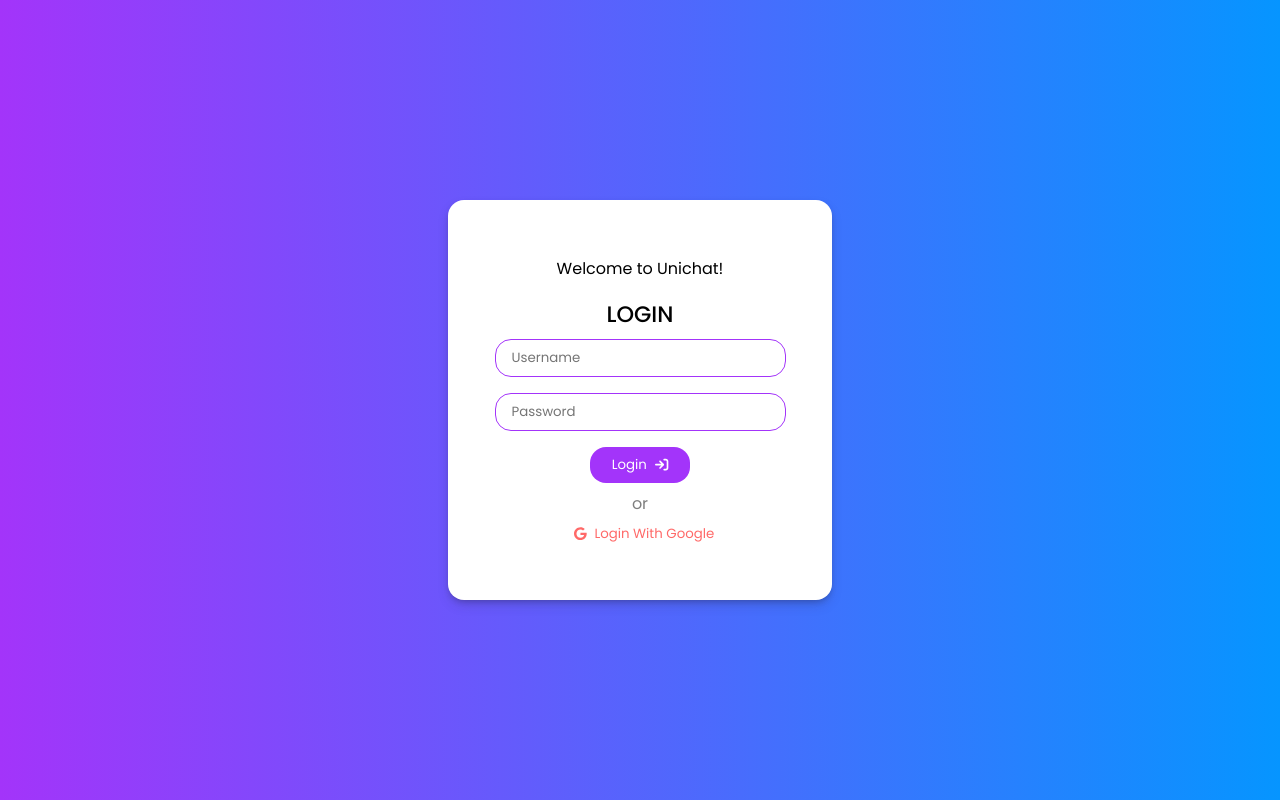
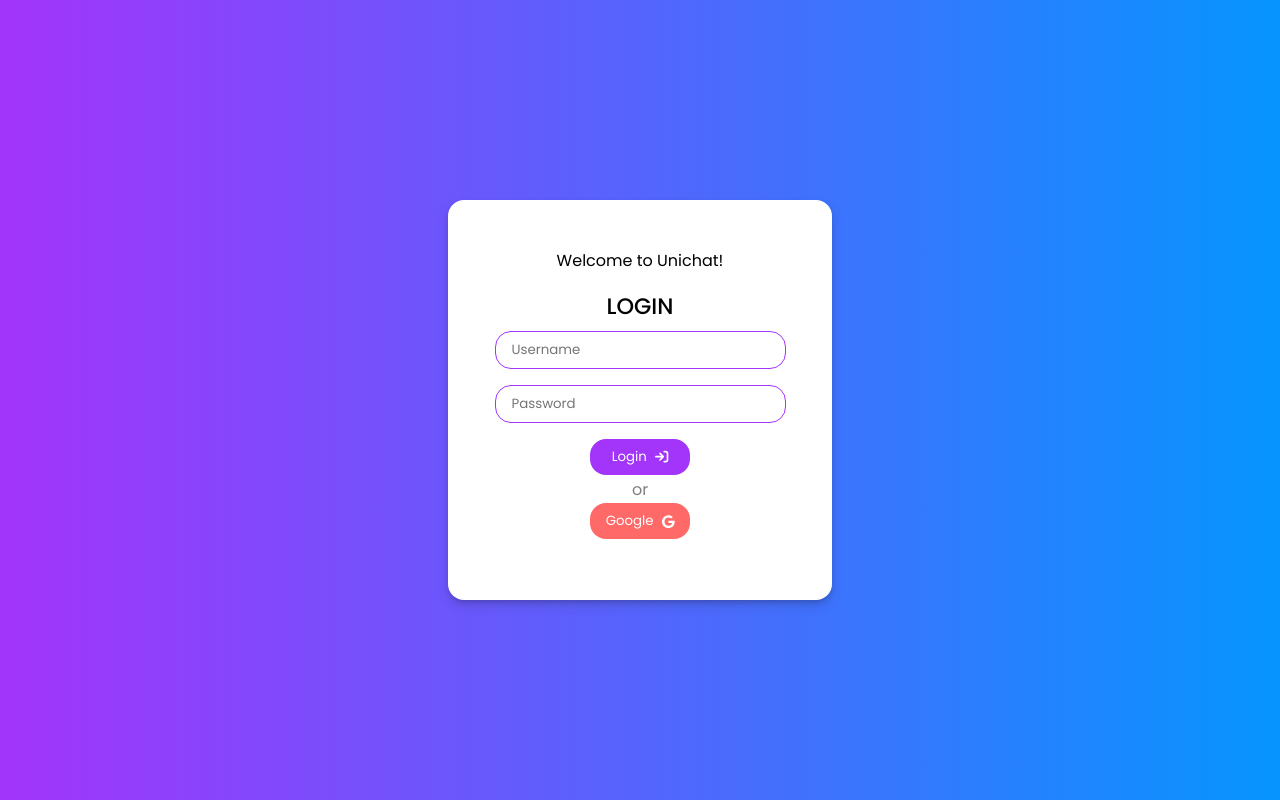
Before and after one commit to mouu7amed/react-chat-app, a React (Create React App) app: page / in a window 1280 px wide. Built offline with nearby package versions, Linux system fonts and the light colour scheme; no server answers.

Commit message:
adding some fixes

```diff
--- a/src/components/Chats.jsx
+++ b/src/components/Chats.jsx
@@ -5,6 +5,7 @@
 import { useAuth } from "../utilities/Auth";
 import axios from "axios";
 import { Loading } from "./Loading";
+import { Login } from "./Login";
 
 export const Chats = () => {
   const [loading, setLoading] = useState(true);
@@ -27,9 +28,9 @@
     axios
       .get("https://api.chatengine.io/users/me/", {
         headers: {
-          "public-key": "7a065370-7133-4734-8bbe-bc95c44fc8cf",
-          "user-name": user.email,
-          "user-secret": user.uid,
+          "Project-ID": "7a065370-7133-4734-8bbe-bc95c44fc8cf",
+          "User-Name": user.email,
+          "User-Secret": user.uid,
         },
       })
       .then(() => {
@@ -78,7 +79,7 @@
       <div className="chat-container">
         <ChatEngine
           height="calc(100vh - 70px)"
-          publicKey={process.env.REACT_APP_CHAT_ENGINE_ID}
+          projectID={process.env.REACT_APP_CHAT_ENGINE_ID}
           userName={user.email}
           userSecret={user.uid}
         />
--- a/src/components/Login.jsx
+++ b/src/components/Login.jsx
@@ -1,24 +1,70 @@
 import { faGoogle } from "@fortawesome/free-brands-svg-icons";
 import { faArrowRightToBracket } from "@fortawesome/free-solid-svg-icons";
 import { FontAwesomeIcon } from "@fortawesome/react-fontawesome";
-import React from "react";
+import React, { useState } from "react";
 import firebase from "firebase/compat/app";
 import { auth } from "../utilities/firebase";
+import axios from "axios";
 
 export const Login = () => {
+  const [username, setUsername] = useState("");
+  const [password, setPassword] = useState("");
+  const [loading, setLoading] = useState(true);
+  const [error, setError] = useState("");
+
+  const getFile = async (url) => {
+    const response = await fetch(url);
+    const data = await response.blob();
+
+    return new File([data], "userPhoto.jpg", { type: "image/jpeg" });
+  };
+
+  const loginHandler = async (e) => {
+    e.preventDefault();
+
+    try {
+      await axios.get("https://api.chatengine.io/chats/", {
+        headers: {
+          "Project-ID": "7a065370-7133-4734-8bbe-bc95c44fc8cf",
+          "User-Name": username,
+          "User-Secret": password,
+        },
+      });
+
+      localStorage.setItem("username", username);
+      localStorage.setItem("password", password);
+
+      window.location.reload();
+    } catch (error) {
+      setError("Oops, Incorrect Username or Password!");
+    }
+  };
+
   const loginWithGoogle = () => {
     auth.signInWithRedirect(new firebase.auth.GoogleAuthProvider());
   };
 
   return (
     <section className="login">
-      <form onSubmit={(e) => e.preventDefault()}>
+      <form onSubmit={loginHandler}>
         <p className="welcome">Welcome to Unichat!</p>
         <label>Login</label>
-        <input type="text" placeholder="Username" />
-        <input type="password" placeholder="Password" />
+        <input
+          type="text"
+          placeholder="Username"
+          value={username}
+          onChange={(e) => setUsername(e.target.value)}
+          required
+        />
+        <input
+          type="password"
+          placeholder="Password"
+          value={password}
+          onChange={(e) => setPassword(e.target.value)}
+          required
+        />
         <div className="login-btns">
-          <button className="loginBtn">
+          <button className="loginBtn" type="submit">
             Login{" "}
             <FontAwesomeIcon
               className="login-icon"
@@ -27,10 +73,11 @@
           </button>
           <p className="or">or</p>
           <button className="google" onClick={loginWithGoogle}>
-            <FontAwesomeIcon className="login-icon" icon={faGoogle} /> Login
-            With Google
+            Google
+            <FontAwesomeIcon className="login-icon" icon={faGoogle} />
           </button>
         </div>
+        <p className="error">{error}</p>
       </form>
     </section>
   );
--- a/src/styles/index.css
+++ b/src/styles/index.css
@@ -62,14 +62,14 @@
 
 @media (min-width: 992px) {
   .login form {
-    height: 50vh;
+    min-height: 50vh;
     width: 30vw;
   }
 }
 
 @media (max-width: 991px) {
   .login form {
-    height: 50vh;
+    min-height: 50vh;
     width: 50vw;
   }
 }
@@ -148,18 +148,20 @@
 
 .login form .login-btns .or {
   opacity: 0.5;
-  margin: 0.5rem 0;
+  margin: 0.1rem 0;
 }
 
 .login form .login-btns .google {
   border: none;
   outline: none;
-  background-color: #ffffff;
-  color: #ff6968;
+  background-color: #ff6968;
+  color: #ffffff;
+  padding: 0.5rem 1rem;
   border-radius: 1rem;
   cursor: pointer;
   -webkit-transition: 0.3s;
   transition: 0.3s;
+  width: 100px;
 }
 
 .login form .login-btns .google:hover {
@@ -167,7 +169,12 @@
 }
 
 .login form .login-btns .google .login-icon {
-  margin: 0 0.5rem;
+  margin-left: 0.5rem;
+}
+
+.login form .error {
+  color: #ff6968;
+  margin-top: 0.8rem;
 }
 
 .chats {
--- a/src/styles/pages/_login.scss
+++ b/src/styles/pages/_login.scss
@@ -11,12 +11,12 @@
       rgba(0, 0, 0, 0.3) 0px 3px 7px -3px;
 
     @include breakpoint(lg) {
-      height: 50vh;
+      min-height: 50vh;
       width: 30vw;
     }
 
     @include breakpoint(md) {
-      height: 50vh;
+      min-height: 50vh;
       width: 50vw;
     }
 
@@ -81,27 +81,34 @@
 
       .or {
         opacity: 0.5;
-        margin: 0.5rem 0;
+        margin: 0.1rem 0;
       }
 
       .google {
         @extend %flex-center;
         border: none;
         outline: none;
-        background-color: $white;
-        color: $red;
+        background-color: $red;
+        color: $white;
+        padding: 0.5rem 1rem;
         border-radius: 1rem;
         cursor: pointer;
         transition: $duration;
+        width: 100px;
 
         &:hover {
           opacity: 0.6;
         }
 
         .login-icon {
-          margin: 0 0.5rem;
+          margin-left: 0.5rem;
         }
       }
     }
+
+    .error {
+      color: $red;
+      margin-top: 0.8rem;
+    }
   }
 }
```
Also changed, not shown: 1 other file (tests, documents, lock files or other folders).
